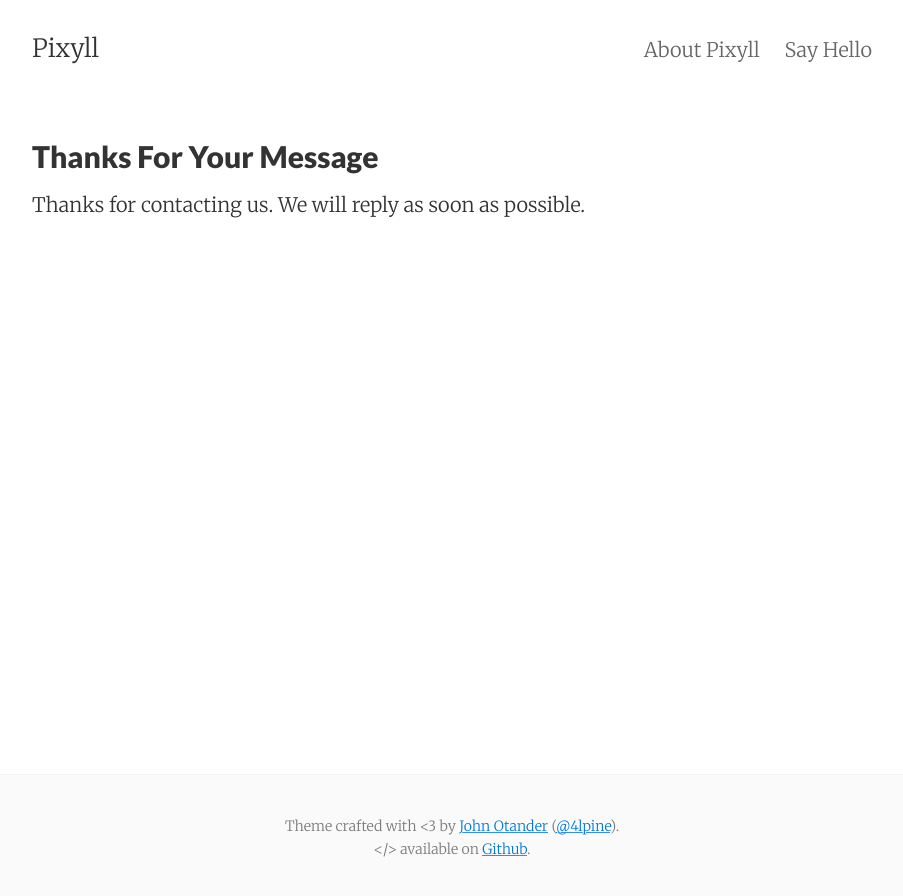
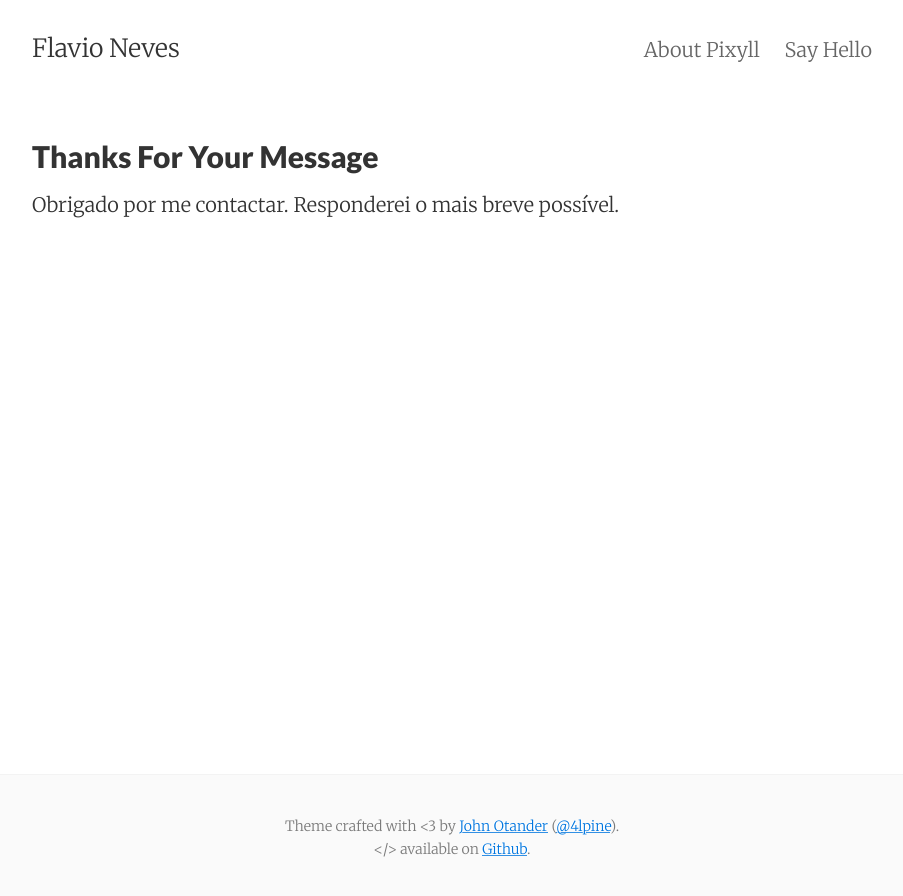
Before and after one commit to flaviox/flaviox.github.io, a Jekyll site: the page built from thanks.md, in a window 1280 px wide. Shown: the top 896 px of the page, without its empty margins (188-1091 px from the left). Built offline with Jekyll 4.4.1, drawn with Linux system fonts in a browser that asks for light colours; part of the change alters nothing that is shown.

Commit message:
Configurações iniciais
Tradução tags

```diff
--- a/_config.yml
+++ b/_config.yml
@@ -1,10 +1,10 @@
 # Site settings
-title:       Pixyll
-email:       your_email@example.com
-author:      John Otander
-description: "A simple, beautiful theme for Jekyll that emphasizes content rather than aesthetic fluff."
+title:       Flavio Neves
+email:       contato@flaviox.com.br
+author:      Flavio Neves
+description: "Desenvolvedor de software com experiencia em Delphi, Java e PHP."
 baseurl:     ""
-url:         "http://pixyll.com"
+url:         "http://flaviox.com.br"
 date_format: "%b %-d, %Y"
 
 # Google services
@@ -66,35 +66,35 @@ share_hackernews: false
 
 text:
   pagination:
-    newer: 'Newer'
-    older: 'Older'
+    newer: 'Novos'
+    older: 'Antigos'
   share_buttons:
-    text:         'Share this post!'
-    facebook:     'Share on Facebook'
-    twitter:      'Share on Twitter'
-    googleplus:   'Share on Google+'
-    linkedin:     'Share on LinkedIn'
-    digg:         'Share on Digg'
-    tumblr:       'Share on Tumblr'
-    reddit:       'Share on Reddit'
-    stumbleupon:  'Share on StumbleUpon'
-    hackernews:   'Share on Hacker News'
+    text:         'Compartilhe este post!'
+    facebook:     'Compartilhe no Facebook'
+    twitter:      'Compartilhe no Twitter'
+    googleplus:   'Compartilhe no Google+'
+    linkedin:     'Compartilhe no LinkedIn'
+    digg:         'Compartilhe no Digg'
+    tumblr:       'Compartilhe no Tumblr'
+    reddit:       'Compartilhe no Reddit'
+    stumbleupon:  'Compartilhe no StumbleUpon'
+    hackernews:   'Compartilhe no Hacker News'
   post:
-    updated:        'Updated'
+    updated:        'Atualizado'
     minute_read:    'minute read'
-    related_posts:  'Related Posts'
+    related_posts:  'Posts relacionados'
   index:
-    coming_soon: 'Coming soon...'
+    coming_soon: 'Em breve...'
   contact:
-    email:    'Email Address'
-    content:  'What would you like to say?'
-    subject:  'New submission!'
-    submit:   'Say Hello'
+    email:    'Endereço de email'
+    content:  'O que você gostaria de dizer?'
+    subject:  'Assunto!'
+    submit:   'Diga Olá!'
     ajax:
-      sending:  'sending..'
-      sent:     'Message sent!'
-      error:    'Error!'
-  thanks: 'Thanks for contacting us. We will reply as soon as possible.'
+      sending:  'Enviando..'
+      sent:     'Mensagem enviada!'
+      error:    'Erro!'
+  thanks: 'Obrigado por me contactar. Responderei o mais breve possível.'
   og_locale: 'en_US'
 
 # Build settings
```
